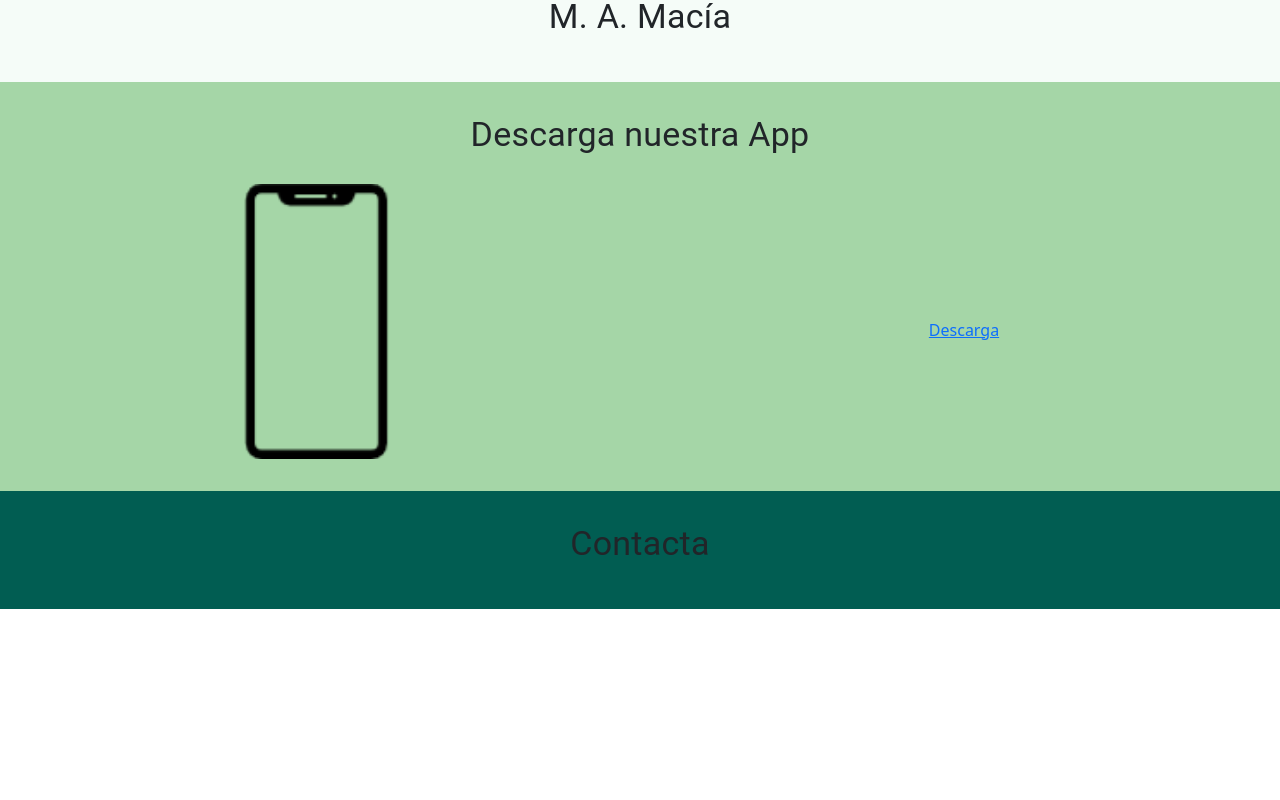
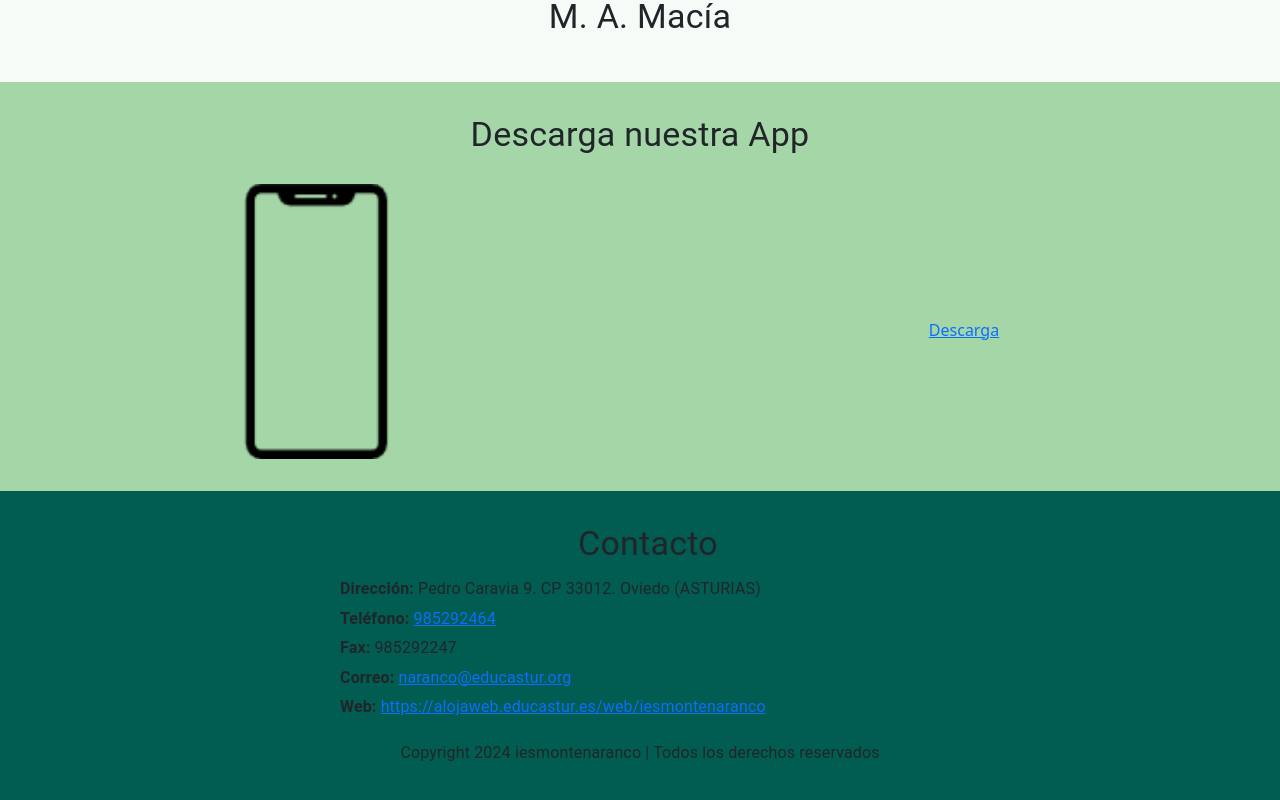
Before and after one commit to maxi6np/El-Monte-Que-Nos-Da-Nombre---Front, a React (Vite) app: page / in a window 1280 px wide. Shown: the part 282-1082 px from the top of the page. Before the commit the page ends 891 px from the top, so only its background shows below. Built offline with nearby package versions, Linux system fonts and the light colour scheme.

Commit message:
contacto

```diff
--- a/src/inicio.jsx
+++ b/src/inicio.jsx
@@ -36,11 +36,11 @@ const Inicio = ({ logout }) => {
               alignItems="center"
             >
               <Typography
-                variant="h6"
+                variant="h5"
                 component="div"
                 sx={{ textAlign: "center" }}
               >
-                El Monte que nos da el nombre
+                EL MONTE QUE NOS DA NOMBRE
               </Typography>
             </Grid2>
             <Grid2 xs display="flex" justifyContent="end" alignItems="center">
@@ -116,17 +116,48 @@ const Inicio = ({ logout }) => {
           </Grid>
           <Grid item xs={6} sm={6} md={6} align="center">
             <div style={{ marginTop: "1rem", textAlign: "center" }}>
-               <Link to="/*">Descarga</Link>
+              <Link to="/*">Descarga</Link>
             </div>
           </Grid>
         </Grid>
       </Box>
 
       <Box sx={{ backgroundColor: "#015d52", py: 4 }}>
-        <Grid container spacing={2}>
+        <Grid container justifyContent="center" spacing={2}>
+          <Grid item xs={12} md={6}>
+            <Box sx={{ pl: 2 }}>
+              <Typography variant="h4" align="center" gutterBottom>
+                Contacto
+              </Typography>
+              <Typography variant="body1" align="left" gutterBottom>
+                <strong>Dirección:</strong> Pedro Caravia 9. CP 33012. Oviedo
+                (ASTURIAS)
+              </Typography>
+              <Typography variant="body1" align="left" gutterBottom>
+                <strong>Teléfono:</strong> <a href="tel:985292464">985292464</a>
+              </Typography>
+              <Typography variant="body1" align="left" gutterBottom>
+                <strong>Fax:</strong> 985292247
+              </Typography>
+              <Typography variant="body1" align="left" gutterBottom>
+                <strong>Correo:</strong>{" "}
+                <a href="mailto:naranco@educastur.org">naranco@educastur.org</a>
+              </Typography>
+              <Typography variant="body1" align="left" gutterBottom>
+                <strong>Web:</strong>{" "}
+                <Link
+                  href="https://alojaweb.educastur.es/web/iesmontenaranco"
+                  target="_blank"
+                  rel="noopener"
+                >
+                  https://alojaweb.educastur.es/web/iesmontenaranco
+                </Link>
+              </Typography>
+            </Box>
+          </Grid>
           <Grid item xs={12}>
-            <Typography variant="h4" align="center" gutterBottom>
-              Contacta
+            <Typography variant="body1" align="center" gutterBottom>
+              Copyright 2024 iesmontenaranco | Todos los derechos reservados
             </Typography>
           </Grid>
         </Grid>
```
